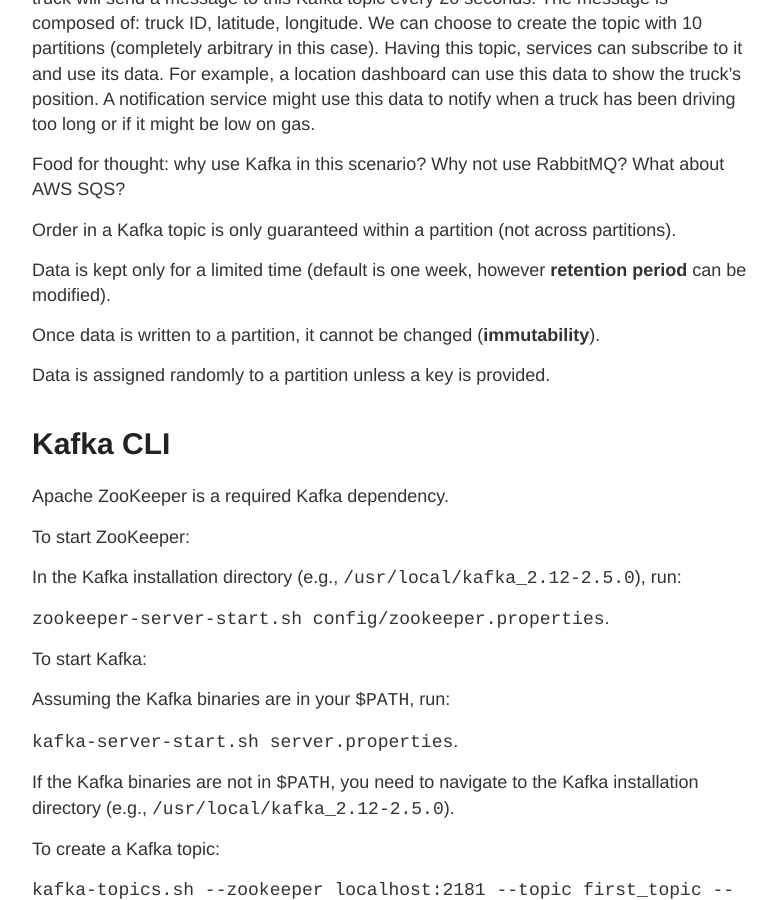
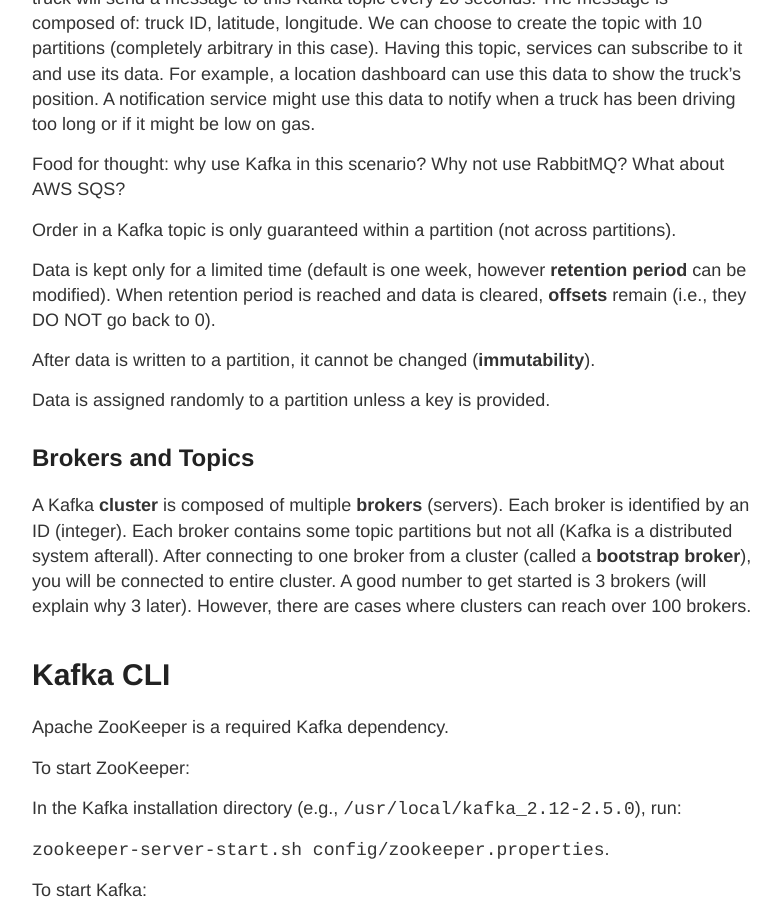
Before and after one commit to gutucristian/gutucristian.github.io, a Jekyll site: the page built from _posts/2020-06-01-Kafka.md, in a window 1280 px wide and 900 px high, scrolled down 2979 px. Shown: the whole window, without its empty margins (248-1029 px from the left). Built offline with Jekyll 4.4.1, drawn with Linux system fonts in a browser that asks for light colours; our own code applies the rules of GitHub Pages for plain Markdown files.

Commit message:
Update 2020-06-01-Kafka.md

```diff
--- a/_posts/2020-06-01-Kafka.md
+++ b/_posts/2020-06-01-Kafka.md
@@ -56,11 +56,15 @@
 
 Order in a Kafka topic is only guaranteed within a partition (not across partitions).
 
-Data is kept only for a limited time (default is one week, however __retention period__ can be modified).
+Data is kept only for a limited time (default is one week, however __retention period__ can be modified). When retention period is reached and data is cleared, __offsets__ remain (i.e., they DO NOT go back to 0).
 
-Once data is written to a partition, it cannot be changed (__immutability__).
+After data is written to a partition, it cannot be changed (__immutability__).
 
 Data is assigned randomly to a partition unless a key is provided.
+
+## Brokers and Topics
+
+A Kafka __cluster__ is composed of multiple __brokers__ (servers). Each broker is identified by an ID (integer). Each broker contains some topic partitions but not all (Kafka is a distributed system afterall). After connecting to one broker from a cluster (called a __bootstrap broker__), you will be connected to entire cluster. A good number to get started is 3 brokers (will explain why 3 later). However, there are cases where clusters can reach over 100 brokers.
 
 # Kafka CLI
 
```
